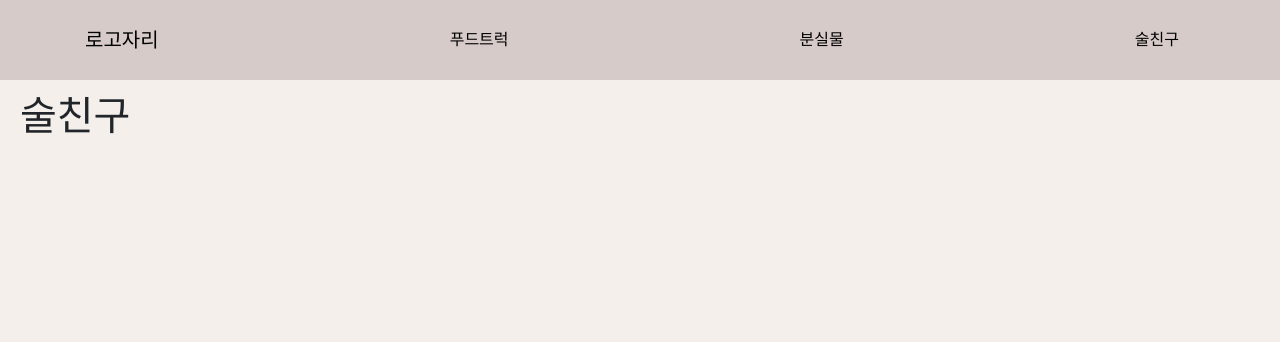
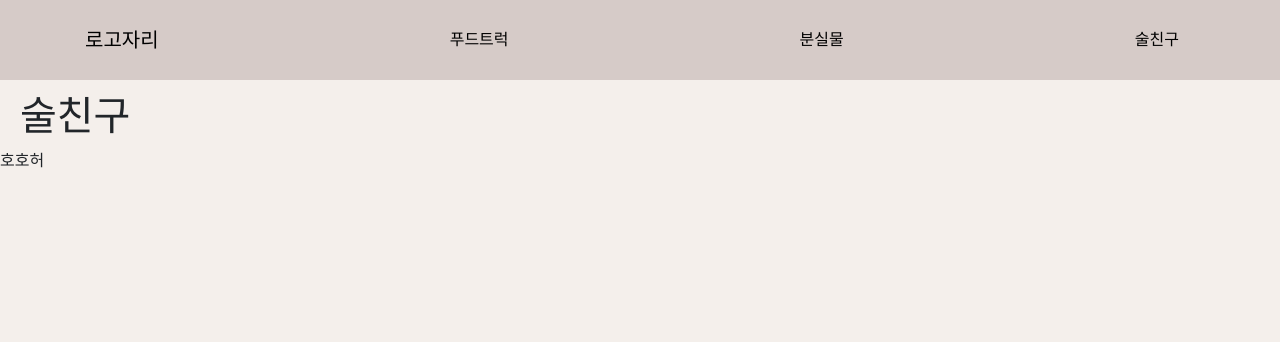
Before and after one commit to qwlake/knu-festival, a Django app: page /friendboard/ in a window 1280 px wide. Shown: the top 342 px of the page. Run offline with Django 3.2, Linux system fonts and the light colour scheme; some libraries are stand-ins or nearby versions; some web fonts are replaced.

Commit message:
feat friendboard.css

```diff
--- a/friendboard/templates/friendboard.html
+++ b/friendboard/templates/friendboard.html
@@ -6,8 +6,18 @@
     <head>
     <meta charset="UTF-8">
     <title>Index</title>
+    <link rel="stylesheet" href="{% static 'css/font.css' %}">
     </head>
 <body class="friendboardBody">
     <h1 class="title">술친구</h1>
+    <div class="friend">
+        호호허
+    </div>
+    <div class="friend">
+    </div>
+     <div class="friend">
+    </div>
+    <div class="friend">
+    </div>
 </body>
 {% endblock %}
```
Also changed, not shown: festival/static/css/friendboard.css (added).
